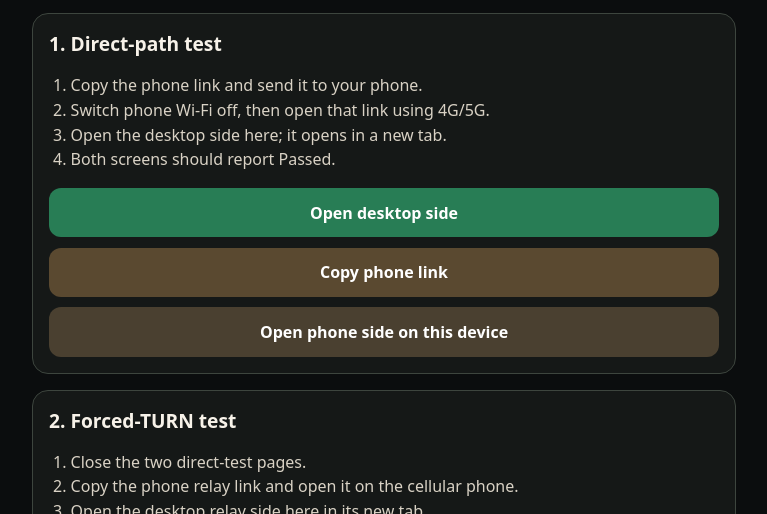
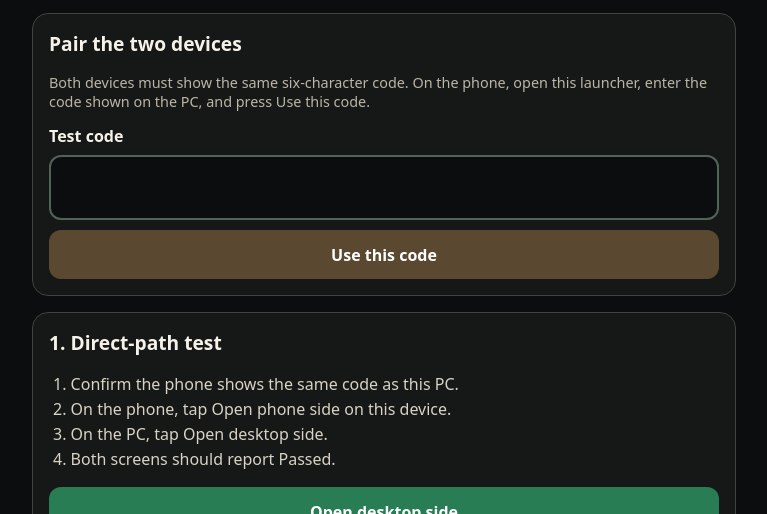
Before and after one commit to alexbrasier451-tech/Crazy-Rummy, a plain HTML site: page index.html in a window 1280 px wide. Shown: the part 286-800 px from the top of the page, without its empty margins (256-1023 px from the left). Drawn offline with Linux system fonts and the light colour scheme.

Commit message:
Add explicit device pairing diagnostics to index.html

```diff
--- a/index.html
+++ b/index.html
@@ -44,6 +44,20 @@
       }
       h2 { margin-top: 0; font-size: 1.2rem; }
       ol { padding-left: 1.35rem; color: #d9d2c5; line-height: 1.55; }
+      label { display: block; margin-top: 0.75rem; font-weight: 800; }
+      input {
+        width: 100%;
+        margin-top: 0.5rem;
+        padding: 0.85rem 1rem;
+        border: 2px solid #536259;
+        border-radius: 0.75rem;
+        background: #0b0d0e;
+        color: #f7f2e9;
+        font: 800 1.5rem/1 system-ui, sans-serif;
+        letter-spacing: 0.2em;
+        text-align: center;
+        text-transform: uppercase;
+      }
       a, button {
         display: block;
         width: 100%;
@@ -62,6 +76,14 @@
       button { background: #5a4930; cursor: pointer; }
       .note { color: #bdb5a6; font-size: 0.9rem; }
       #copy-status { min-height: 1.4em; color: #e2b542; }
+      .active-code {
+        margin: 0.5rem 0;
+        color: #e2b542;
+        font-size: 2rem;
+        font-weight: 900;
+        letter-spacing: 0.18em;
+        text-align: center;
+      }
     </style>
   </head>
   <body>
@@ -74,11 +96,31 @@
       </p>
 
       <section>
+        <h2>Pair the two devices</h2>
+        <p class="note">
+          Both devices must show the same six-character code. On the phone,
+          open this launcher, enter the code shown on the PC, and press Use
+          this code.
+        </p>
+        <p id="active-code" class="active-code" aria-live="polite"></p>
+        <label for="test-code">Test code</label>
+        <input
+          id="test-code"
+          name="test-code"
+          maxlength="6"
+          autocapitalize="characters"
+          autocomplete="off"
+          spellcheck="false"
+        >
+        <button id="apply-code" type="button">Use this code</button>
+      </section>
+
+      <section>
         <h2>1. Direct-path test</h2>
         <ol>
-          <li>Copy the phone link and send it to your phone.</li>
-          <li>Switch phone Wi-Fi off, then open that link using 4G/5G.</li>
-          <li>Open the desktop side here; it opens in a new tab.</li>
+          <li>Confirm the phone shows the same code as this PC.</li>
+          <li>On the phone, tap Open phone side on this device.</li>
+          <li>On the PC, tap Open desktop side.</li>
           <li>Both screens should report Passed.</li>
         </ol>
         <a id="direct-host" href="#">Open desktop side</a>
@@ -90,8 +132,8 @@
         <h2>2. Forced-TURN test</h2>
         <ol>
           <li>Close the two direct-test pages.</li>
-          <li>Copy the phone relay link and open it on the cellular phone.</li>
-          <li>Open the desktop relay side here in its new tab.</li>
+          <li>Confirm both launchers still show the same code.</li>
+          <li>Open the phone relay side, then the desktop relay side.</li>
           <li>Both reports must show relay for local and remote candidates.</li>
         </ol>
         <a id="relay-host" href="#">Open desktop relay side</a>
```
